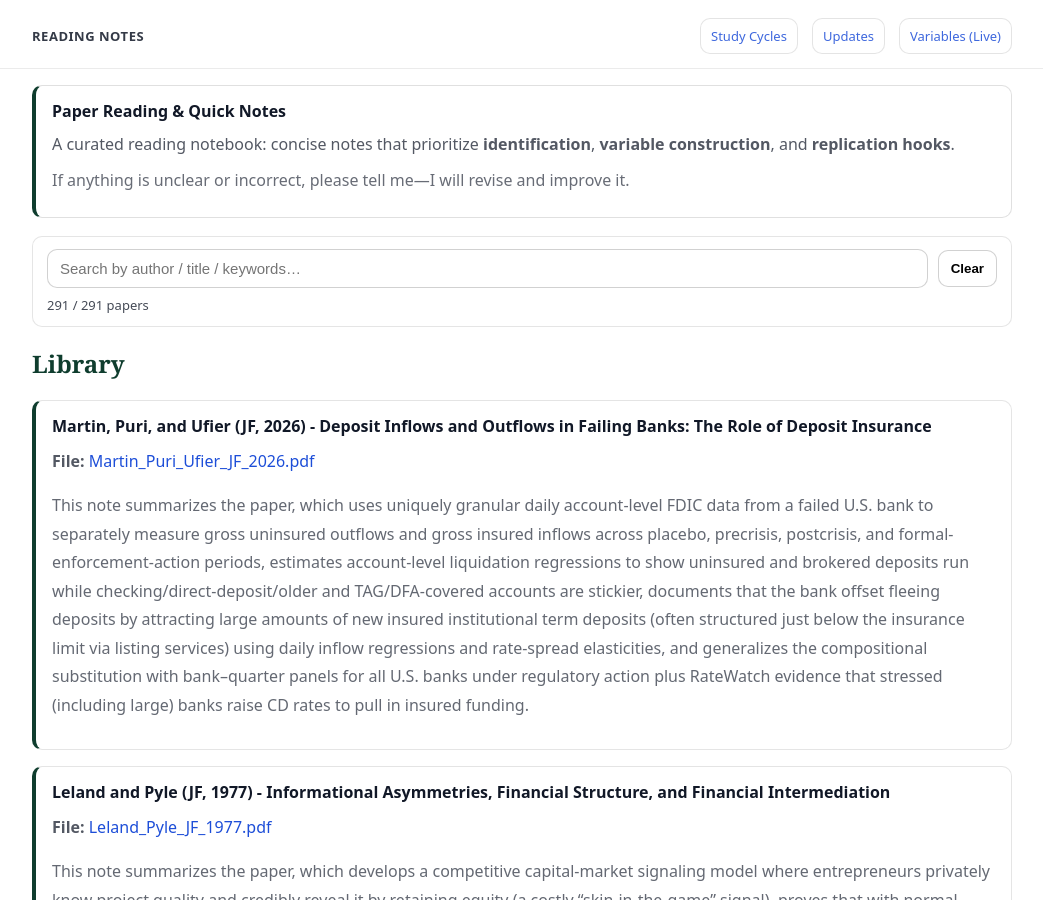
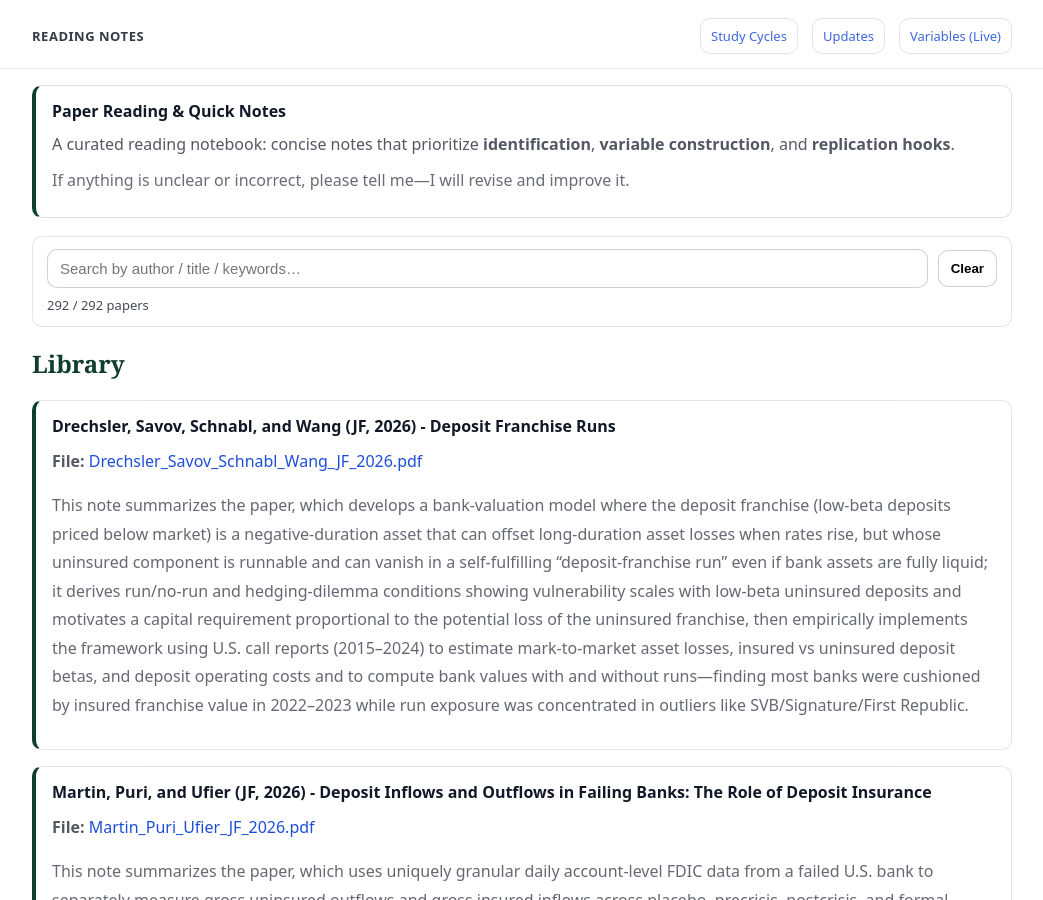
Before and after one commit to yaxinzn/study-archive, a Jekyll site: the page built from reading/index.md, in a window 1280 px wide and 900 px high. Shown: the whole window, without its empty margins (118-1161 px from the left). Built offline with Jekyll 4.4.1, drawn with Linux system fonts in a browser that asks for light colours.

Commit message:
Reading: add/update Drechsler_Savov_Schnabl_Wang_JF_2026.pdf

```diff
--- a/_data/reading.yml
+++ b/_data/reading.yml
@@ -1,3 +1,7 @@
+- title: "Drechsler, Savov, Schnabl, and Wang (JF, 2026) - Deposit Franchise Runs"
+  file: "Drechsler_Savov_Schnabl_Wang_JF_2026.pdf"
+  desc: "This note summarizes the paper, which develops a bank-valuation model where the deposit franchise (low-beta deposits priced below market) is a negative-duration asset that can offset long-duration asset losses when rates rise, but whose uninsured component is runnable and can vanish in a self-fulfilling “deposit-franchise run” even if bank assets are fully liquid; it derives run/no-run and hedging-dilemma conditions showing vulnerability scales with low-beta uninsured deposits and motivates a capital requirement proportional to the potential loss of the uninsured franchise, then empirically implements the framework using U.S. call reports (2015–2024) to estimate mark-to-market asset losses, insured vs uninsured deposit betas, and deposit operating costs and to compute bank values with and without runs—finding most banks were cushioned by insured franchise value in 2022–2023 while run exposure was concentrated in outliers like SVB/Signature/First Republic."
+
 - title: "Martin, Puri, and Ufier (JF, 2026) - Deposit Inflows and Outflows in Failing Banks: The Role of Deposit Insurance"
   file: "Martin_Puri_Ufier_JF_2026.pdf"
   desc: "This note summarizes the paper, which uses uniquely granular daily account-level FDIC data from a failed U.S. bank to separately measure gross uninsured outflows and gross insured inflows across placebo, precrisis, postcrisis, and formal-enforcement-action periods, estimates account-level liquidation regressions to show uninsured and brokered deposits run while checking/direct-deposit/older and TAG/DFA-covered accounts are stickier, documents that the bank offset fleeing deposits by attracting large amounts of new insured institutional term deposits (often structured just below the insurance limit via listing services) using daily inflow regressions and rate-spread elasticities, and generalizes the compositional substitution with bank–quarter panels for all U.S. banks under regulatory action plus RateWatch evidence that stressed (including large) banks raise CD rates to pull in insured funding."
```
Also changed, not shown: 1 other file.
